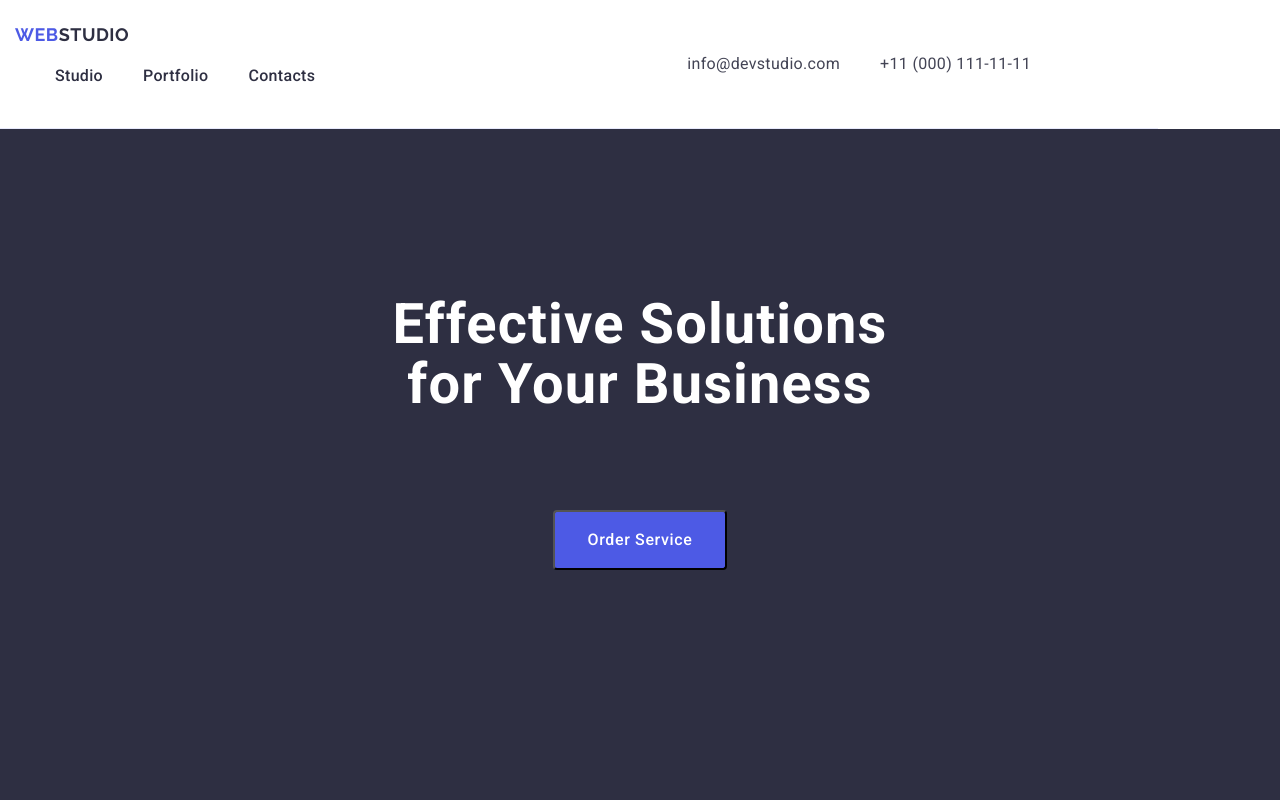
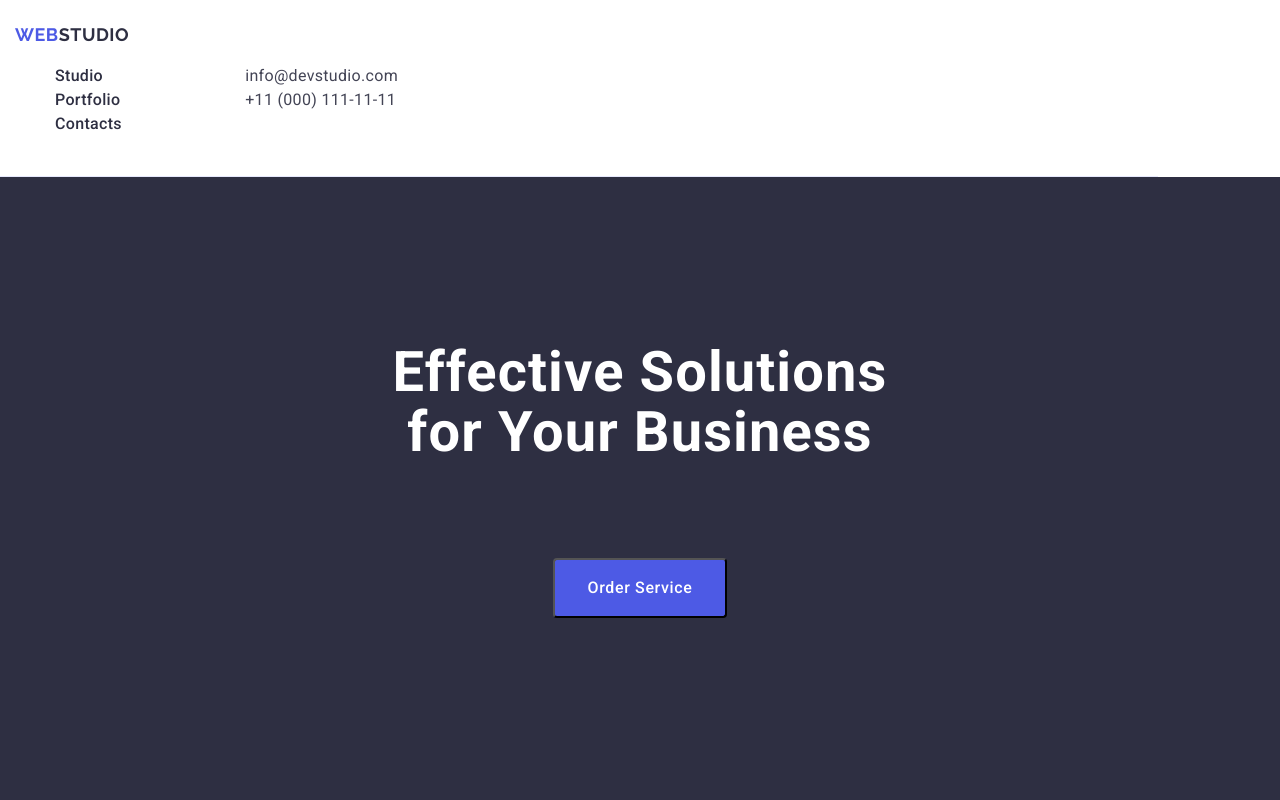
Before and after one commit to Yevheniia-narizhna/goit-markup-hw-03, a plain HTML site: page index.html in a window 1280 px wide. Shown: the top 800 px of the page. Drawn offline with nearby package versions, Linux system fonts and the light colour scheme.

Commit message:
headder-footer

```diff
--- a/css/style.css
+++ b/css/style.css
@@ -186,18 +186,6 @@ margin-right: 0;
 border-bottom: 1px solid #e7e9fc;
  }
 
-.page-nav {
-display: flex;
-gap: 40px;
-margin-right: auto;
-}
-.page-contacts {
-    display: flex;
-    gap: 40px;
-  margin-right: 0;
-  margin-left: 332px;
-justify-content: flex-end;
-}
 .section {
     padding-top: 120px;
     padding-bottom: 120px;
@@ -238,4 +226,6 @@ width: calc((100% - 24px) / 4);
 }
 .page-footer {
     height: 312px;
+    padding-top: 100px;
+    padding-bottom: 100px;
 }
```
